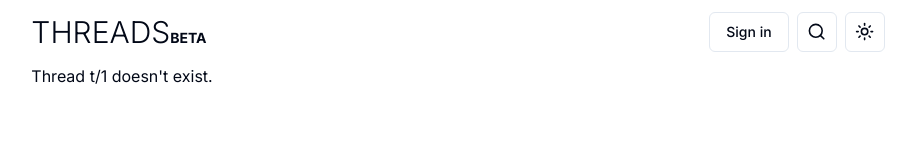
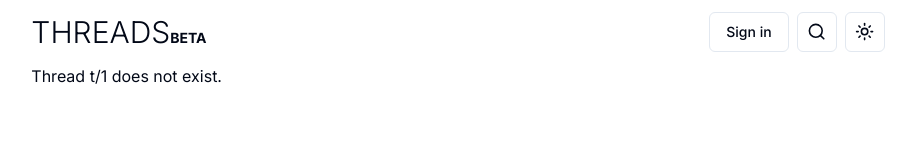
Before and after one commit to Herjuus/Threads, a Next.js app: page /t/1 in a window 1280 px wide. Shown: the top 160 px of the page, without its empty margins (182-1098 px from the left). Built offline with nearby package versions, Linux system fonts and the light colour scheme; no server answers; the database is empty.

Commit message:
more eslint fixes

```diff
--- a/app/t/[id]/page.tsx
+++ b/app/t/[id]/page.tsx
@@ -89,7 +89,7 @@ export default async function ThreadPage({ params }: any){
 
             ) : (
                 <div className='flex flex-col'>
-                    <span>Thread t/{params.id} doesn't exist.</span>
+                    <span>Thread t/{params.id} does not exist.</span>
                 </div>
             )}
         </main>
--- a/app/u/[id]/page.tsx
+++ b/app/u/[id]/page.tsx
@@ -31,7 +31,7 @@ export default async function UserPage({ params }: any){
                 </div>
             ) : (
                 <div className='flex flex-col'>
-                    <span>User {params.id} doesn't exist.</span>
+                    <span>User {params.id} does not exist.</span>
                 </div>
             )}
         </main>
```
